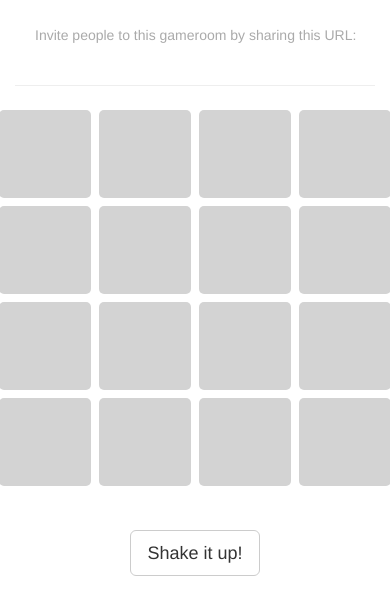
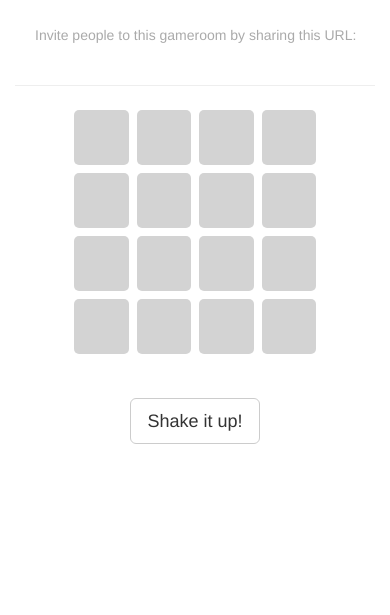
Before and after one commit to nfriend/roggle, a plain HTML site: page index.html in a window 390 px wide. Shown: the part 63-678 px from the top of the page. Drawn offline with Linux system fonts and the light colour scheme; some packages are replaced by stand-ins of ours; a script that the page names is missing.

Commit message:
mobile-friendlier

```diff
--- a/styles/roggle.css
+++ b/styles/roggle.css
@@ -53,3 +53,20 @@
 	flaot: none !important;
 	clear: both !important;
 }
+
+@media (max-width: 430px) {
+	.roggle-row {
+		width: 250px;
+		margin-left: -125px;
+	}
+
+	.roggle-cell {
+		height: 59px;
+		margin-bottom: 4px;
+		padding: 2px;
+	}
+
+	.roggle-die {
+		font-size: 37px;
+	}
+}
```
